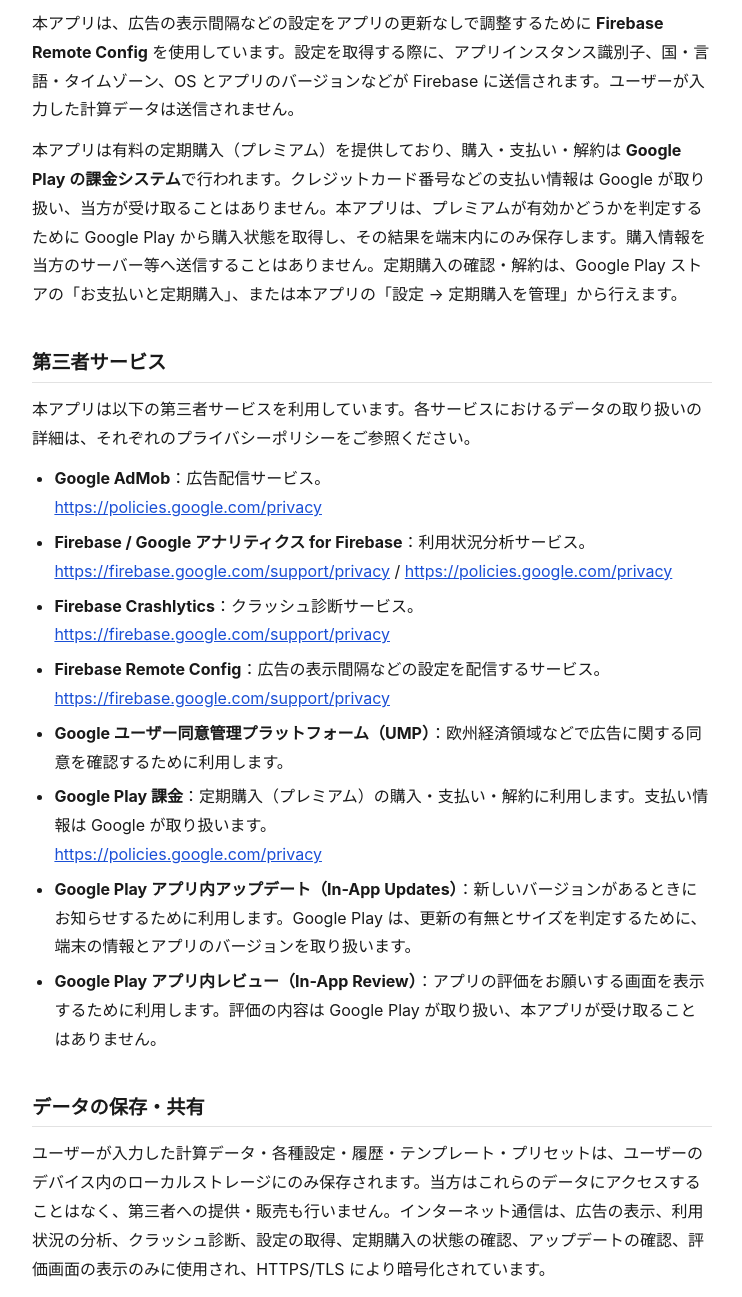
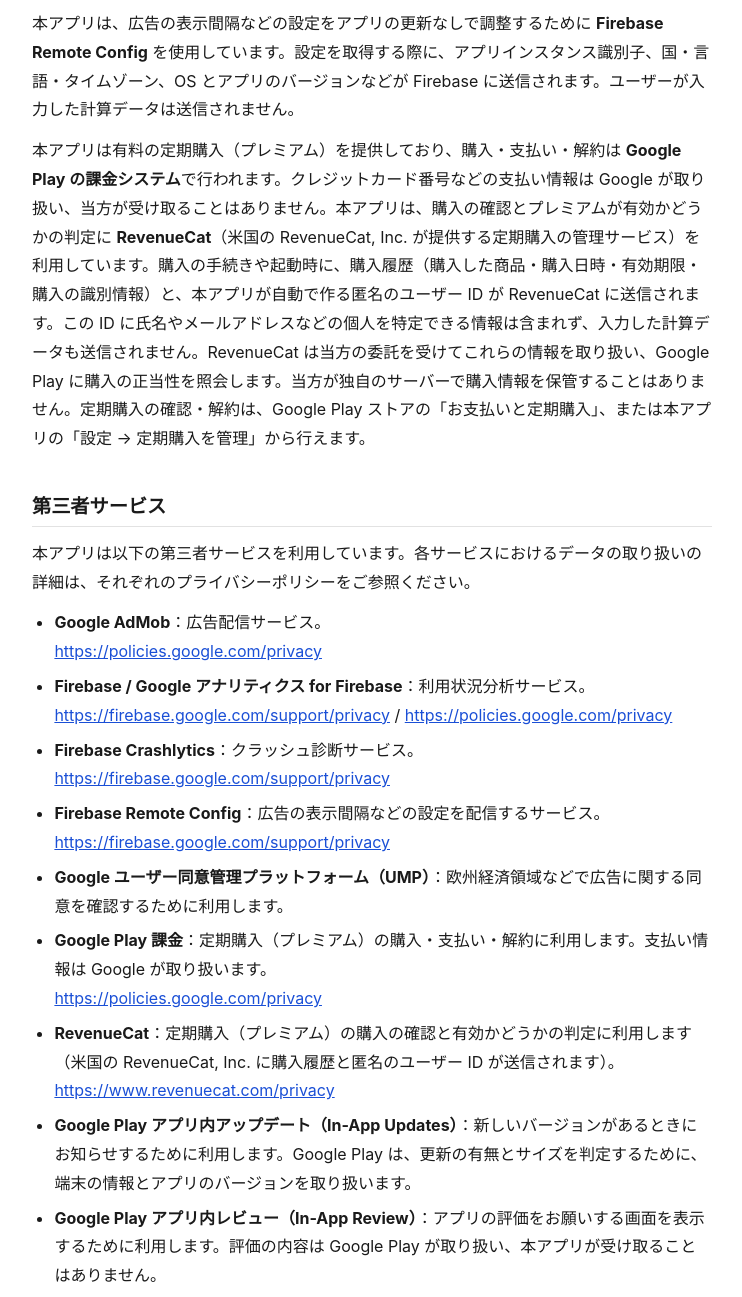
Before and after one commit to Kazuki-development/privacy-policies, a plain HTML site: page flea-market-calculator.html in a window 1280 px wide. Shown: the part 1003-2300 px from the top of the page, without its empty margins (268-1010 px from the left). Drawn offline with Linux system fonts and the light colour scheme.

Commit message:
flea-market-calculator: v3.3.0 の定期購入の管理サービス（RevenueCat）に合わせて改訂
Co-Authored-By: Claude Opus 5.5 <noreply@anthropic.com>

```diff
--- a/flea-market-calculator.html
+++ b/flea-market-calculator.html
@@ -92,7 +92,7 @@
   <p>本アプリはサービス改善・利用状況の分析のために <strong>Firebase Analytics（Google アナリティクス for Firebase）</strong> を使用しています。これにより、アプリの利用イベント（計算の実行・逆算・各種モードの切替・プラットフォーム選択・テンプレート/プリセットの利用・履歴の復元・結果のコピー・設定変更・レビュー導線・フィードバック導線など）、おおまかな利用状況、端末・OS の情報、アプリインスタンス識別子などが収集される場合があります。販売価格・仕入れ値・梱包費などの入力した実数の金額や、個人を特定し得る入力内容は送信されず、抽象化されたパラメータ（モード種別・プラットフォーム種別・各項目の入力有無・言語等）のみを利用します。これらは統計的な分析に利用され、個人を特定する目的では使用しません。</p>
   <p>本アプリは品質改善のために <strong>Firebase Crashlytics</strong> を使用する場合があります。アプリのクラッシュが発生した際に、クラッシュ時のスタックトレース・端末情報・OS バージョン等の診断データが Crashlytics に送信されます。送信内容にユーザーが入力した計算データは含まれません。</p>
   <p>本アプリは、広告の表示間隔などの設定をアプリの更新なしで調整するために <strong>Firebase Remote Config</strong> を使用しています。設定を取得する際に、アプリインスタンス識別子、国・言語・タイムゾーン、OS とアプリのバージョンなどが Firebase に送信されます。ユーザーが入力した計算データは送信されません。</p>
-  <p>本アプリは有料の定期購入（プレミアム）を提供しており、購入・支払い・解約は <strong>Google Play の課金システム</strong>で行われます。クレジットカード番号などの支払い情報は Google が取り扱い、当方が受け取ることはありません。本アプリは、プレミアムが有効かどうかを判定するために Google Play から購入状態を取得し、その結果を端末内にのみ保存します。購入情報を当方のサーバー等へ送信することはありません。定期購入の確認・解約は、Google Play ストアの「お支払いと定期購入」、または本アプリの「設定 → 定期購入を管理」から行えます。</p>
+  <p>本アプリは有料の定期購入（プレミアム）を提供しており、購入・支払い・解約は <strong>Google Play の課金システム</strong>で行われます。クレジットカード番号などの支払い情報は Google が取り扱い、当方が受け取ることはありません。本アプリは、購入の確認とプレミアムが有効かどうかの判定に <strong>RevenueCat</strong>（米国の RevenueCat, Inc. が提供する定期購入の管理サービス）を利用しています。購入の手続きや起動時に、購入履歴（購入した商品・購入日時・有効期限・購入の識別情報）と、本アプリが自動で作る匿名のユーザー ID が RevenueCat に送信されます。この ID に氏名やメールアドレスなどの個人を特定できる情報は含まれず、入力した計算データも送信されません。RevenueCat は当方の委託を受けてこれらの情報を取り扱い、Google Play に購入の正当性を照会します。当方が独自のサーバーで購入情報を保管することはありません。定期購入の確認・解約は、Google Play ストアの「お支払いと定期購入」、または本アプリの「設定 → 定期購入を管理」から行えます。</p>
 
   <h2>第三者サービス</h2>
   <p>本アプリは以下の第三者サービスを利用しています。各サービスにおけるデータの取り扱いの詳細は、それぞれのプライバシーポリシーをご参照ください。</p>
@@ -113,6 +113,9 @@
     <li><strong>Google ユーザー同意管理プラットフォーム（UMP）</strong>：欧州経済領域などで広告に関する同意を確認するために利用します。</li>
     <li><strong>Google Play 課金</strong>：定期購入（プレミアム）の購入・支払い・解約に利用します。支払い情報は Google が取り扱います。<br>
       <a href="https://policies.google.com/privacy" rel="noopener noreferrer" target="_blank">https://policies.google.com/privacy</a>
+    </li>
+    <li><strong>RevenueCat</strong>：定期購入（プレミアム）の購入の確認と有効かどうかの判定に利用します（米国の RevenueCat, Inc. に購入履歴と匿名のユーザー ID が送信されます）。<br>
+      <a href="https://www.revenuecat.com/privacy" rel="noopener noreferrer" target="_blank">https://www.revenuecat.com/privacy</a>
     </li>
     <li><strong>Google Play アプリ内アップデート（In-App Updates）</strong>：新しいバージョンがあるときにお知らせするために利用します。Google Play は、更新の有無とサイズを判定するために、端末の情報とアプリのバージョンを取り扱います。</li>
     <li><strong>Google Play アプリ内レビュー（In-App Review）</strong>：アプリの評価をお願いする画面を表示するために利用します。評価の内容は Google Play が取り扱い、本アプリが受け取ることはありません。</li>
@@ -135,7 +138,7 @@
   <p><a href="mailto:kazuki20011020+yoshida_web_office@gmail.com">kazuki20011020+yoshida_web_office@gmail.com</a></p>
   <p>本アプリのフィードバック機能からメールを送信される際は、お問い合わせ内容の補助情報としてアプリのバージョン・Android OS バージョン・端末のメーカー／モデル・ロケールが自動的に本文へ付与されます。販売価格・仕入れ値などの計算内容は付与されません。</p>
 
-  <p class="updated">最終更新日：2026年11月9日（バージョン 3.1.0 の定期購入・設定の配信などに合わせて改訂）</p>
+  <p class="updated">最終更新日：2026年11月23日（バージョン 3.3.0 の定期購入の管理サービス（RevenueCat）の導入に合わせて改訂）</p>
 
   <footer>
     <p>&copy; Kazuki Apps &mdash; <a href="index.html">ポリシー一覧に戻る</a></p>
```
